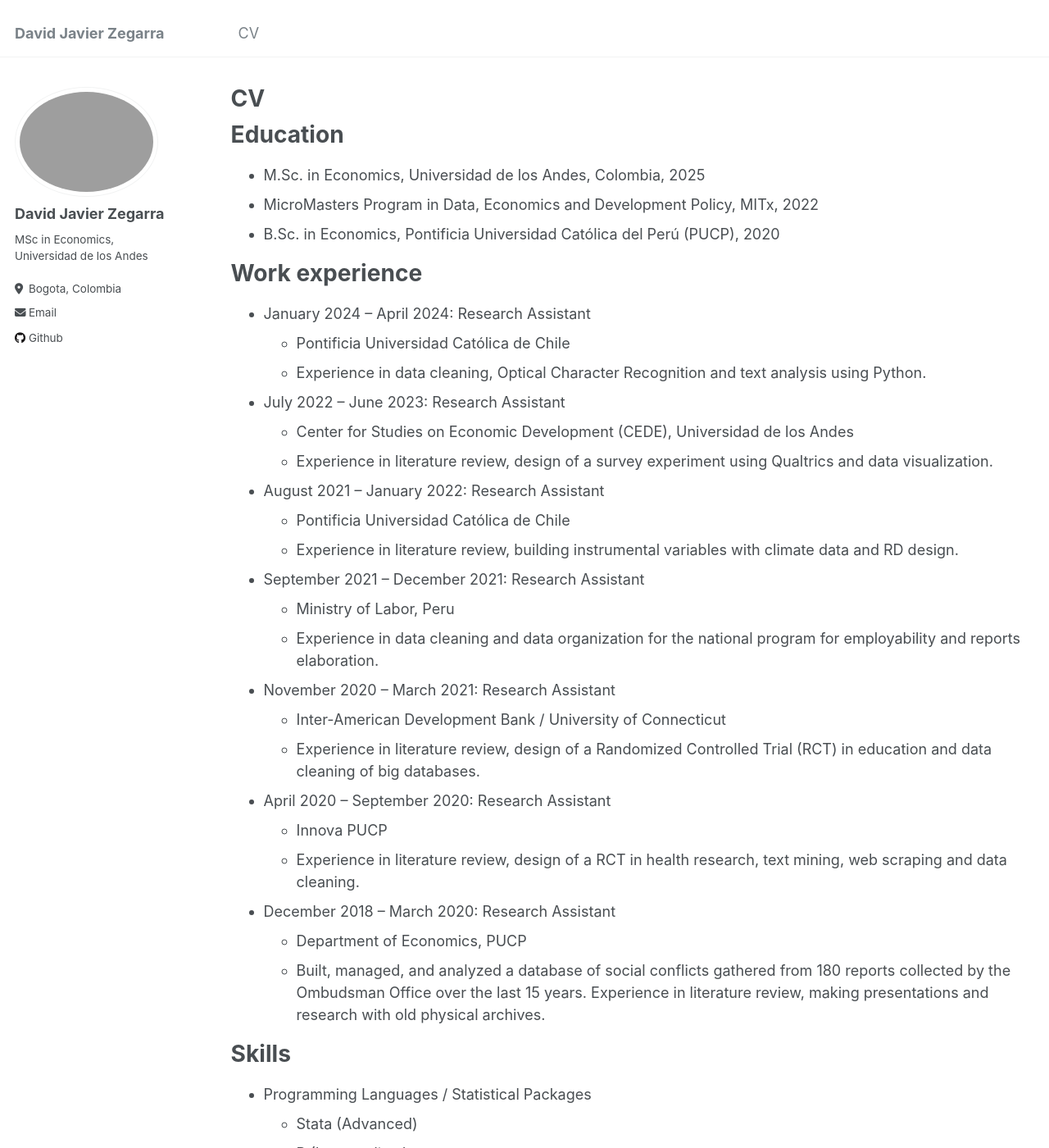
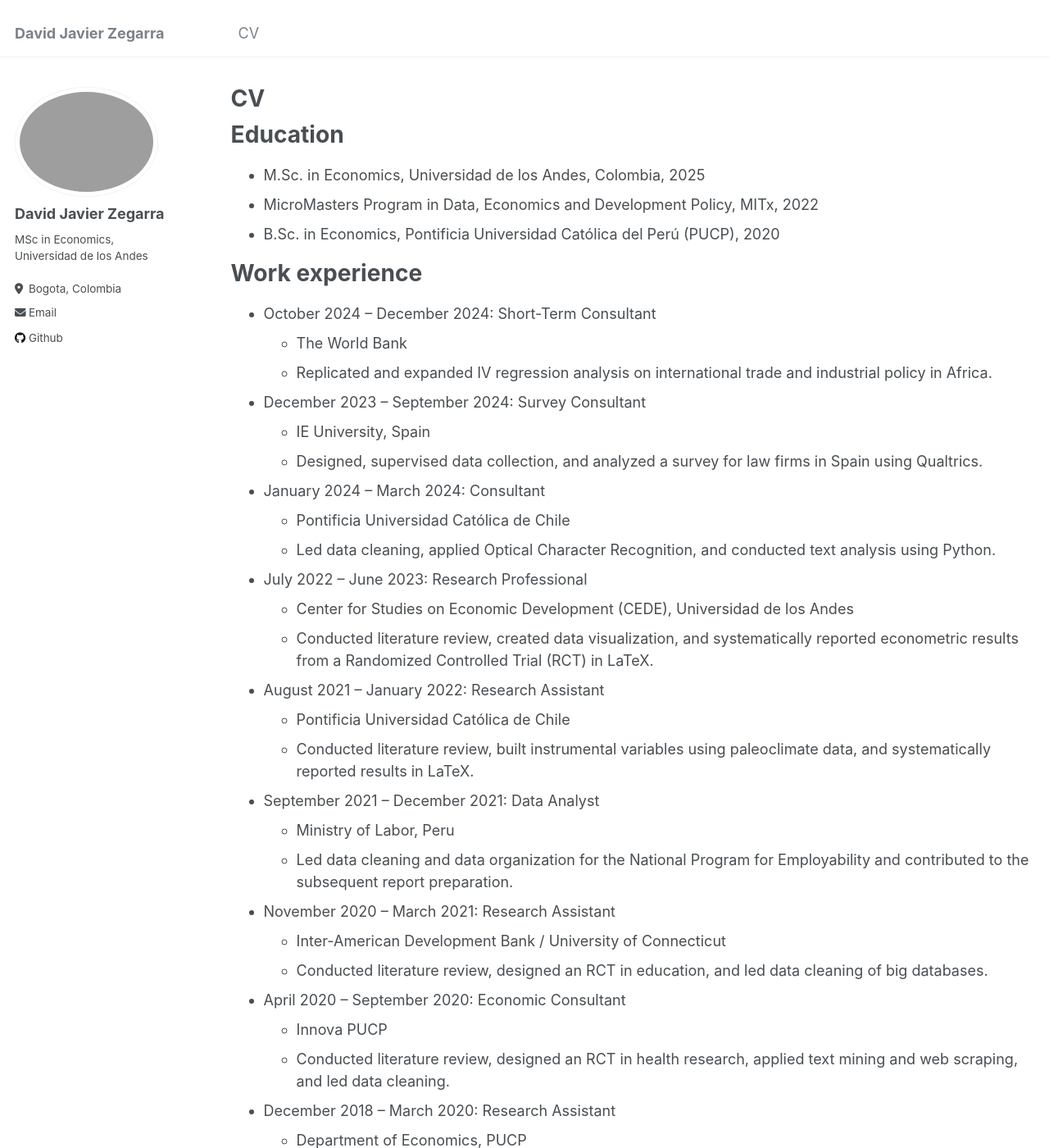
Before and after one commit to dajzegarraf/dajzegarraf.github.io, a Jekyll site: the page built from _pages/cv.md, in a window 1280 px wide and 1400 px high. Shown: the whole window at 82% size. Built offline with Jekyll 4.4.1, drawn with Linux system fonts in a browser that asks for light colours; some of the changed text lies outside the part shown.

Commit message:
Update cv.md

```diff
--- a/_pages/cv.md
+++ b/_pages/cv.md
@@ -17,33 +17,41 @@ Education
 
 Work experience
 ======
-* January 2024 – April 2024: Research Assistant
+* October 2024 – December 2024: Short-Term Consultant
+  * The World Bank
+  * Replicated and expanded IV regression analysis on international trade and industrial policy in Africa.
+
+* December 2023 – September 2024: Survey Consultant
+  * IE University, Spain
+  * Designed, supervised data collection, and analyzed a survey for law firms in Spain using Qualtrics.
+
+* January 2024 – March 2024: Consultant
   * Pontificia Universidad Católica de Chile
-  * Experience in data cleaning, Optical Character Recognition and text analysis using Python.
+  * Led data cleaning, applied Optical Character Recognition, and conducted text analysis using Python.
 
-* July 2022 – June 2023: Research Assistant
+* July 2022 – June 2023: Research Professional
   * Center for Studies on Economic Development (CEDE), Universidad de los Andes
-  * Experience in literature review, design of a survey experiment using Qualtrics and data visualization.
+  * Conducted literature review, created data visualization, and systematically reported econometric results from a Randomized Controlled Trial (RCT) in LaTeX.
 
 * August 2021 – January 2022: Research Assistant
   * Pontificia Universidad Católica de Chile
-  * Experience in literature review, building instrumental variables with climate data and RD design.
+  * Conducted literature review, built instrumental variables using paleoclimate data, and systematically reported results in LaTeX.
 
-* September 2021 – December 2021: Research Assistant
+* September 2021 – December 2021: Data Analyst
   * Ministry of Labor, Peru
-  * Experience in data cleaning and data organization for the national program for employability and reports elaboration.
+  * Led data cleaning and data organization for the National Program for Employability and contributed to the subsequent report preparation.
 
 * November 2020 – March 2021: Research Assistant
   * Inter-American Development Bank / University of Connecticut
-  * Experience in literature review, design of a Randomized Controlled Trial (RCT) in education and data cleaning of big databases.
+  * Conducted literature review, designed an RCT in education, and led data cleaning of big databases.
 
-* April 2020 – September 2020: Research Assistant
+* April 2020 – September 2020: Economic Consultant
   * Innova PUCP
-  * Experience in literature review, design of a RCT in health research, text mining, web scraping and data cleaning.
+  * Conducted literature review, designed an RCT in health research, applied text mining and web scraping, and led data cleaning.
 
 * December 2018 – March 2020: Research Assistant
   * Department of Economics, PUCP
-  * Built, managed, and analyzed a database of social conflicts gathered from 180 reports collected by the Ombudsman Office over the last 15 years. Experience in literature review, making presentations and research with old physical archives.
+  * Built, managed, and analyzed a database of social conflicts gathered from 180 reports collected by the Ombudsman Office over the last 15 years. Conducted literature review, delivered presentations, and researched historical physical archives.
 
 
 
```
